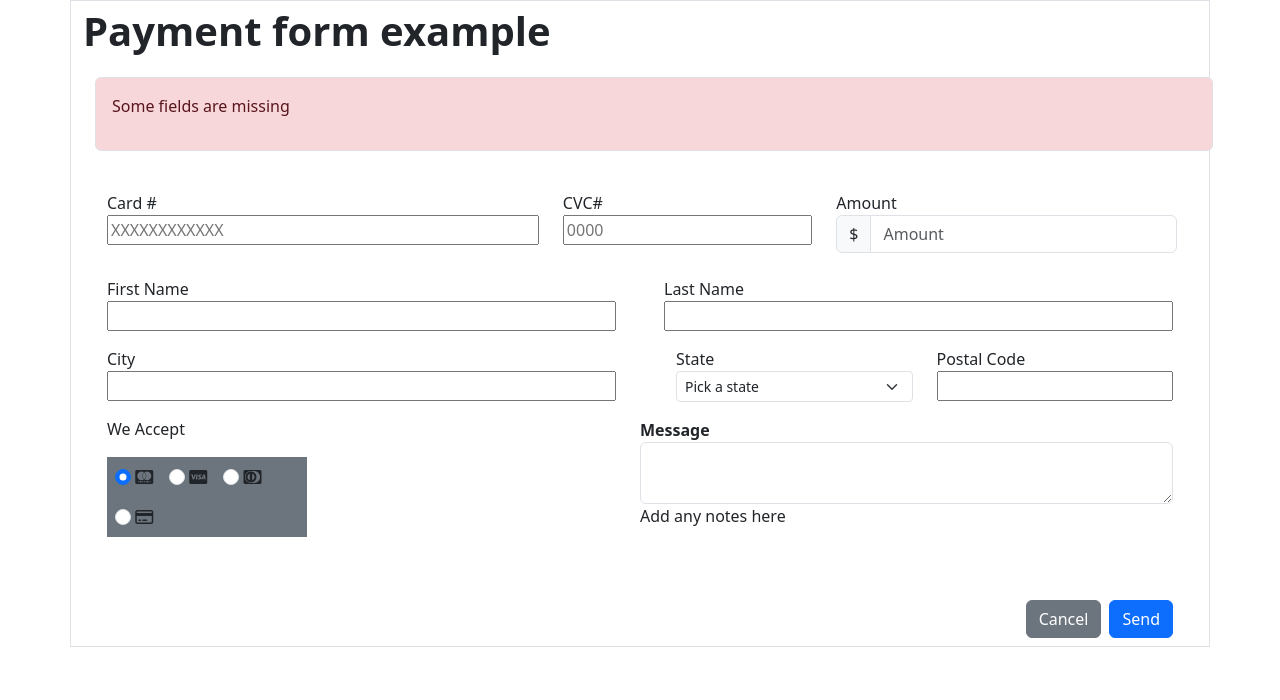
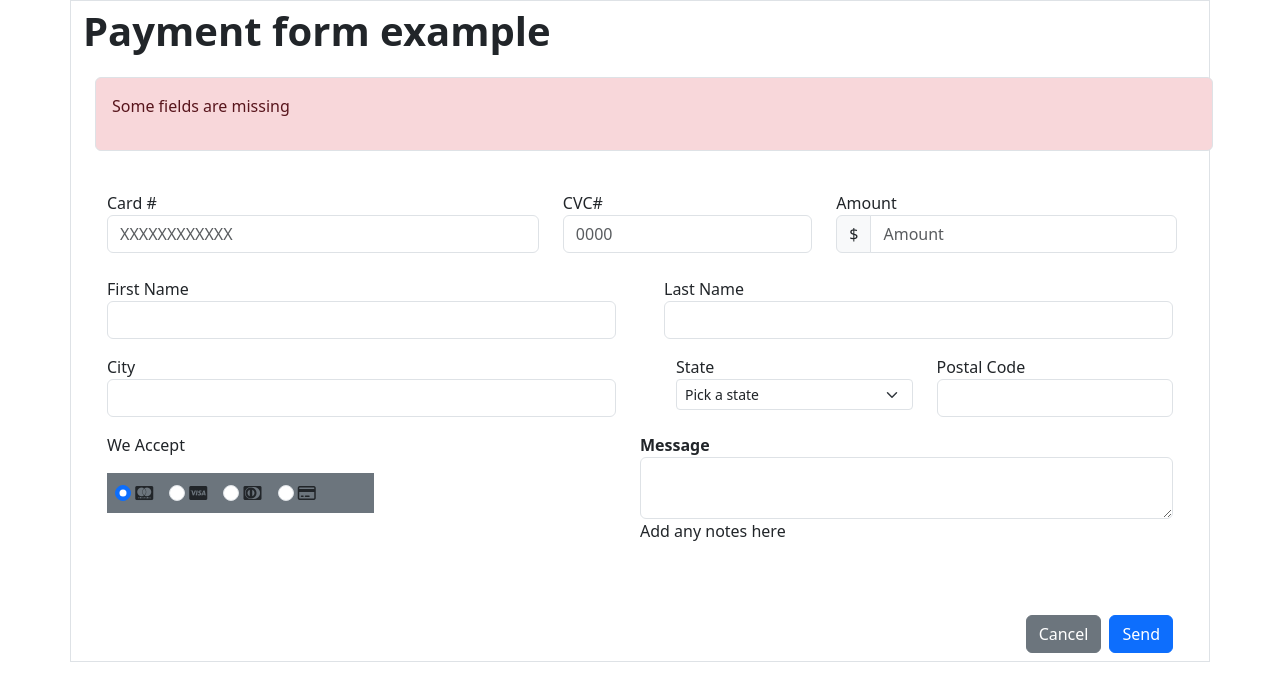
Before and after one commit to 4GeeksAcademy/EnriqueLopez4G-latam36-html5-form, a plain HTML site: page index.html in a window 1280 px wide. Drawn offline with nearby package versions, Linux system fonts and the light colour scheme.

Commit message:
Labels en icons form controls y card

```diff
--- a/index.html
+++ b/index.html
@@ -26,12 +26,12 @@
 				<div class = "row my-2"> <!-- div numero de que contiene 3 divs para los datos de la tarjeta-->
 				<div class ="col-5 d-flex flex-column py-3">
 					<label for="card">Card #</label>
-					<input type="text" id="card" name ="card" placeholder="XXXXXXXXXXXX">
+					<input type="number" id="card" name ="card"  class="form-control" placeholder="XXXXXXXXXXXX">
 				</div>
 
 				<div class ="col-3  d-flex flex-column py-3">
 					<label for="cvc">CVC#</label>
-					<input type="number" id="cvc" name ="cvc" placeholder="0000">
+					<input type="number" id="cvc" name ="cvc" class="form-control" placeholder="0000">
 				</div>
 
 				<div class ="col-4 d-flex flex-column py-3">
@@ -53,34 +53,35 @@
 				<div class ="col-6"> <!-- div 1.3.1 div del lado izquierdo del div 1.3-->
 					<div class =" d-flex flex-column ms-4">
 						<label for="firstName">First Name</label>
-						<input type="text" id="firstName" name ="firstName" maxlength="40">
+						<input type="text" id="firstName" name ="firstName" class="form-control" maxlength="40">
 					</div>
 
 					<div class ="d-flex flex-column ms-4 my-3">
 						<label for="city">City</label>
-						<input type="text" id="city" name ="city" maxlength="30">
+						<input type="text" id="city" name ="city" class="form-control" maxlength="30">
 					</div>
 
 					<div class ="col-6 mt-3 ms-4">
 						<label for="cards">We Accept</label>
 
-						<div class="input-group my-3 bg-secondary w-75 " id ="cards">
+						<div class="input-group my-3 bg-secondary w-100 " id ="cards">
 							<div class="formCheckAccept mx-2 m-2">
 								<input class="form-check-input" type="radio" name="typeCard" id="Card1" value="option1" checked>
-									<i class="fa-brands fa-cc-mastercard"></i>
+									<label for="Card1" class="fa-brands fa-cc-mastercard"></label>
 							 </div>
 							 <div class="formCheckAccept m-2">
 								<input class="form-check-input" type="radio" name="typeCard" id="Card2" value="option2">
-								<i class="fa-brands fa-cc-visa"></i>
+								<label for="Card2" class="fa-brands fa-cc-visa"></label>
 							 </div>
 							 <div class="formCheckAccept m-2">
 								<input class="form-check-input" type="radio" name="typeCard" id="Card3" value="option3">
-								<i class="fa-brands fa-cc-diners-club"></i>
+								<label for="Card3" class="fa-brands fa-cc-diners-club"></label>
+
 							 </div>
 
 							 <div class="formCheckAccept m-2">
 								<input class="form-check-input" type="radio" name="typeCard" id="Card4" value="option3">
-								<i class="fa-regular fa-credit-card"></i>
+								<label for="Card4" class="fa-regular fa-credit-card"></label>
 							 </div>
 						</div>
 
@@ -90,7 +91,7 @@
 
 					<div class =" d-flex flex-column ms-4">
 						<label for="lastName">Last Name</label>
-						<input type="text" id="lastName" name ="lastName" maxlength="30">
+						<input type="text" id="lastName" name ="lastName" class="form-control" maxlength="30">
 					</div>
 
 					<div class ="row d-flex flex-row ms-4">
@@ -107,14 +108,14 @@
 						</div>
 						<div class =" col-6 d-flex flex-column my-3">
 							<label for="postalCode">Postal Code</label>
-							<input type="number" id="postalCode" name ="postalCode">
+							<input type="number" id="postalCode" name ="postalCode" class="form-control">
 						</div>
 					</div>
 
 					<div class = "row pb-5">
 						<div class="col-12">
 							<label class = "fw-semibold" for="Message">Message</label>
-							<textarea class="me-2 form-control" id="floatingTextarea"></textarea>
+							<textarea class="me-2 form-control" id="Message"></textarea>
 							<p class = "fs-6">Add any notes here</p>
 						</div>
 					</div>
```
